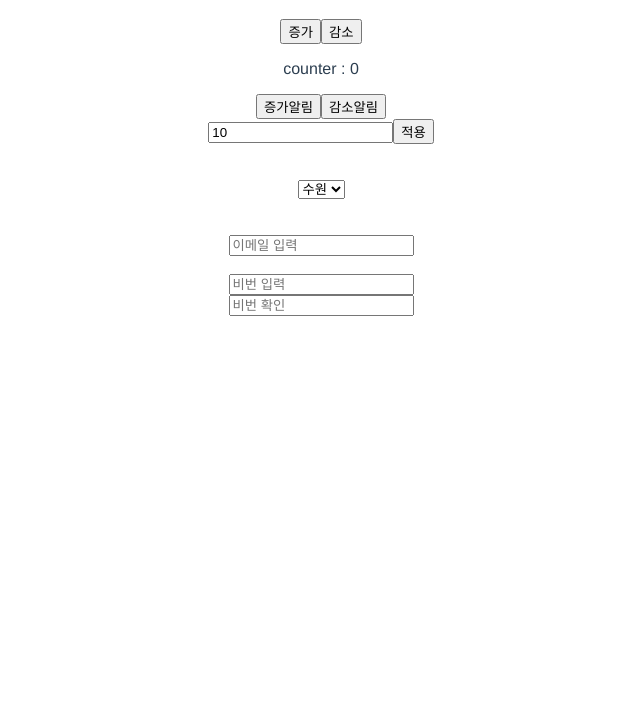
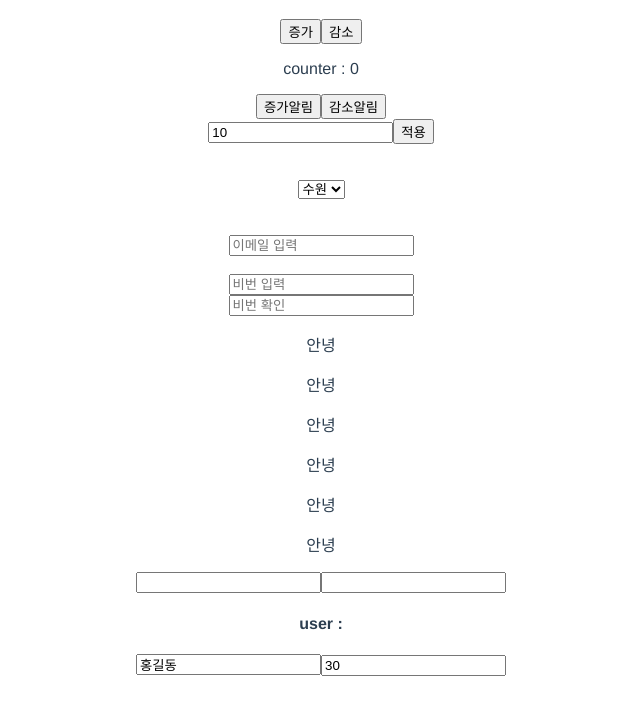
Before and after one commit to 4004h/vue_project, a Vue app: page /basic in a window 1280 px wide. Shown: the part 1817-2531 px from the top of the page, without its empty margins (319-959 px from the left). Built offline with nearby package versions, Linux system fonts and the light colour scheme.

Commit message:
컴포넌트3~4

```diff
--- a/src/views/BasicView.vue
+++ b/src/views/BasicView.vue
@@ -140,6 +140,28 @@
     <p v-if="errPwd" >{{errPwd}}</p>
   </div>
 
+  <div>
+    <p>{{hellow()}}</p>
+    <p>{{hellow()}}</p>
+    <p>{{hellow()}}</p>
+    <p>{{hellow2}}</p>
+    <p>{{hellow2}}</p>
+    <p>{{hellow2}}</p>
+  </div>
+
+  <div>
+    <input type="text" v-model="lastName" @change="changeLastName">
+    <input type="text" v-model="firstName" @change="changeFirstName">
+    <p> {{ computedName }} </p>
+    <p> {{methodName()}} </p>
+    <p> {{fullName}} </p>
+  </div>
+
+  <!-- warch -->
+  <h4> user : {{userInfo}} </h4>
+  <input type="text" v-model="userName">
+  <input type="text" v-model="userAge">
+
   <div class="br"></div>
 </template>
 
@@ -188,7 +210,21 @@ export default {
       pwdValue1 : "",
       pwdValue2 : "",
       errPwd : '',
+      lastName : '',
+      firstName : '',
+      fullName : '',
+      userAge : 30,
+      userName : '홍길동',
+      userInfo : '',
     };
+  },
+  watch:{//userName가 변경될때 연산
+    userName() {
+      this.userInfo = this.userName + this.userAge
+    },
+    userAge() {
+      this.userInfo = this.userName + this.userAge
+    }
   },
   setup() {
 
@@ -202,7 +238,19 @@ export default {
   unmounted() {
 
   },
-  methods: {
+  computed:{//값이 변경될때만 연산
+    hellow2() {
+      console.log("hi 호출2");
+      return "안녕"
+    },
+
+    computedName() {//리턴 값이 변경될때 연산
+      console.log("computedName");
+      return this.lastName + this.firstName
+    }
+
+  },
+  methods: {//호출 될때마다 연산
     counterBtn() {
       this.counter++
       // counter 는 안됨
@@ -247,7 +295,23 @@ export default {
       else {
         this.errPwd = "비번이 일치하지 않음"
       }
+    },
+    hellow() {
+      console.log("hi 호출");
+      return "안녕"
+    },
+    changeLastName() {
+      this.fullName = this.firstName + this.lastName
+    },
+    changeFirstName() {
+      this.fullName = this.firstName + this.lastName
+    },
+    methodName() {
+      console.log("methodName");
+      return this.lastName + this.firstName
     }
+
+
   }
 };
 </script>
```
Also changed, not shown: 7 other files (tests, documents, lock files or other folders).
